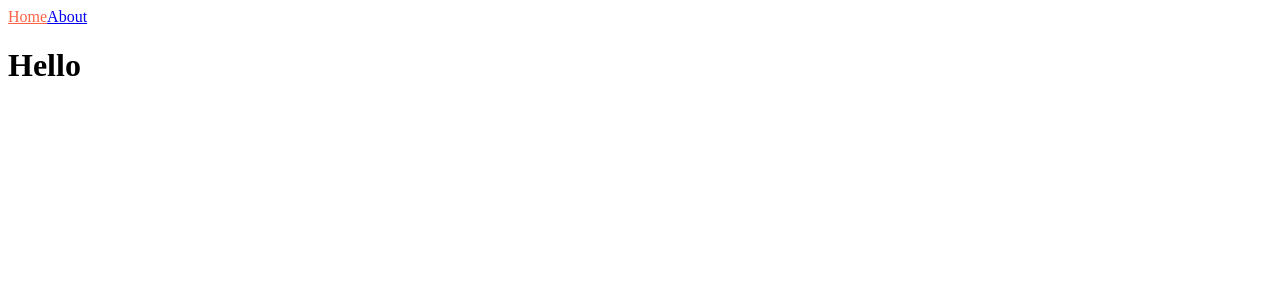
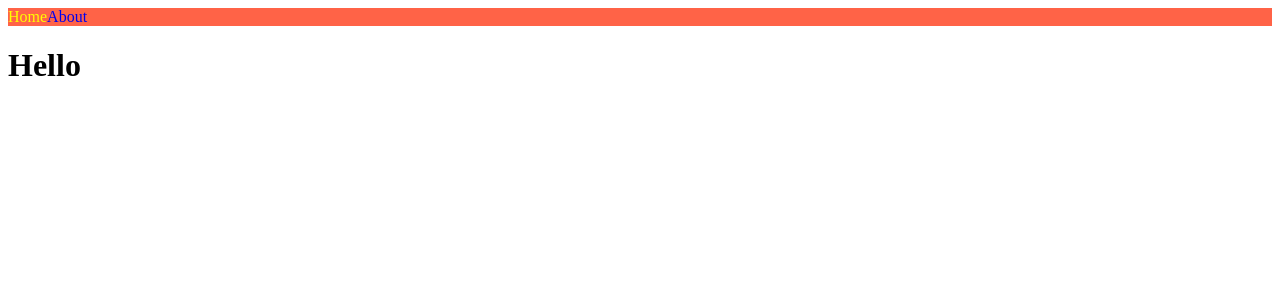
Before and after one commit to wonjangcloud9/nextjs-intro-restart, a Next.js app: page / in a window 1280 px wide. Shown: the top 300 px of the page. Built offline with nearby package versions, Linux system fonts and the light colour scheme.

Commit message:
styles js

```diff
--- a/components/NavBar.js
+++ b/components/NavBar.js
@@ -1,20 +1,27 @@
 import Link from "next/link";
 import { useRouter } from "next/router";
-import styles from "./NavBar.module.css";
 
 export default function NavBar() {
   const router = useRouter();
-  console.log(router);
   return (
     <nav>
       <Link href="/">
-        <a className={router.pathname === "/" ? styles.active : ""}>Home</a>
+        <a className={router.pathname === "/" ? "active" : ""}>Home</a>
       </Link>
       <Link href="/about">
-        <a className={router.pathname === "/about" ? styles.active : ""}>
-          About
-        </a>
+        <a className={router.pathname === "/about" ? "active" : ""}>About</a>
       </Link>
+      <style jsx>{`
+        nav {
+          background-color: tomato;
+        }
+        a {
+          text-decoration: none;
+        }
+        .active {
+          color: yellow;
+        }
+      `}</style>
     </nav>
   );
 }
--- a/components/NavBar.module.css
+++ /dev/null
@@ -1,3 +0,0 @@
-.active {
-  color: tomato;
-}
--- a/pages/index.js
+++ b/pages/index.js
@@ -5,6 +5,11 @@ export default function Home() {
     <div>
       <NavBar />
       <h1>Hello</h1>
+      <style jsx>{`
+        a {
+          color: white;
+        }
+      `}</style>
     </div>
   );
 }
```
